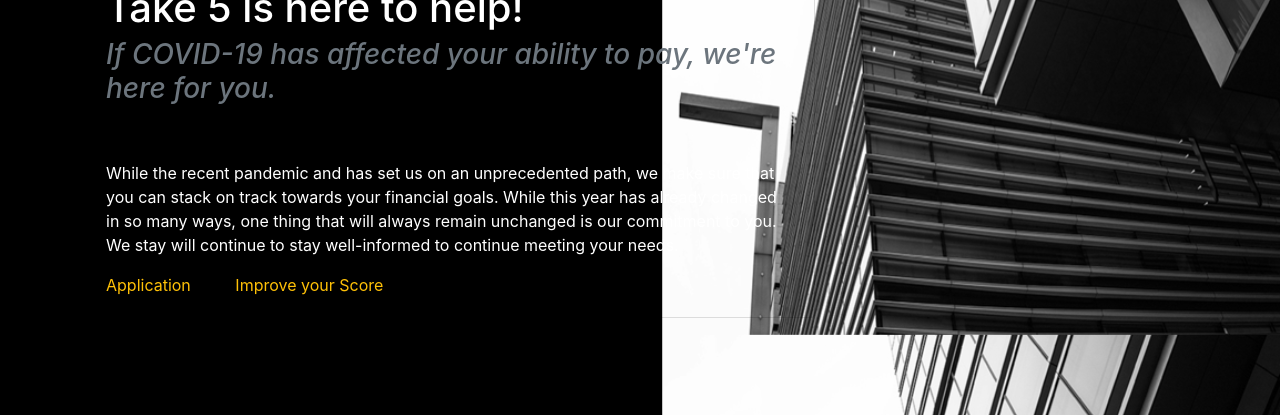
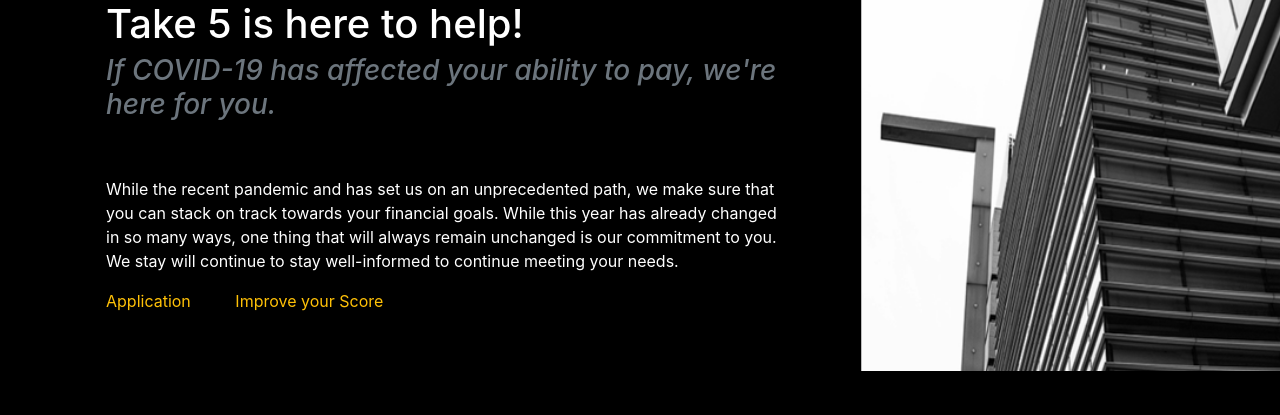
Before and after one commit to jinahporter/project3, a Flask app: page / in a window 1280 px wide. Shown: the part 385-800 px from the top of the page. Run offline with Flask 2, Linux system fonts and the light colour scheme; parts of the project's set-up code (start-up, migrations or seed data) failed here and were passed over; some libraries are stand-ins or nearby versions.

Commit message:
more html stuff

```diff
--- a/static/css/styles.css
+++ b/static/css/styles.css
@@ -4,21 +4,30 @@
 }
 /* giving the body a dark background to better see the bright colored boxes */
 body {
-    background-image: url('/static/images/image\ \(3\).png');
+    background-image: url('../images/bkgd2.png');
+    background-repeat: no-repeat;
     -webkit-background-size: cover;
     -moz-background-size: cover;
     background-size: cover;
     -o-background-size:cover;
 
-    /* background-color: black; */
+    background-color: black;
+    float: none;
 
   }
 
 .navbar {
-    padding: 0%;
+    background: grey
+    ;
+}
+
+.navbar-nav > li{
+    margin-right:20px;
+    padding-right: 20px;
     padding-bottom: 0% ;
     margin-bottom: 0%;
-    background: rgb(170, 168, 168);
+    /* background: rgb(170, 168, 168); */
+    /* background: pink; */
 }
 
 .nav-link {
--- a/templates/index.html
+++ b/templates/index.html
@@ -5,7 +5,7 @@
   <meta charset="UTF-8">
   <title>Project 3</title>
   <link rel="stylesheet" href="https://maxcdn.bootstrapcdn.com/bootstrap/4.4.1/css/bootstrap.min.css">
-  <link rel="stylesheet" href="../static/css/styles.css">
+  <link rel="stylesheet" href="static/css/styles.css">
 </head>
 
 <body>
```
Also changed, not shown: static/images/background.png (added), static/images/bkgd2.png (added).
